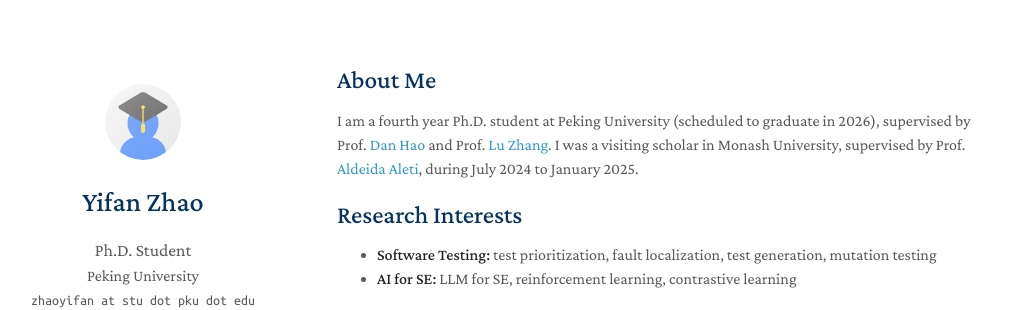
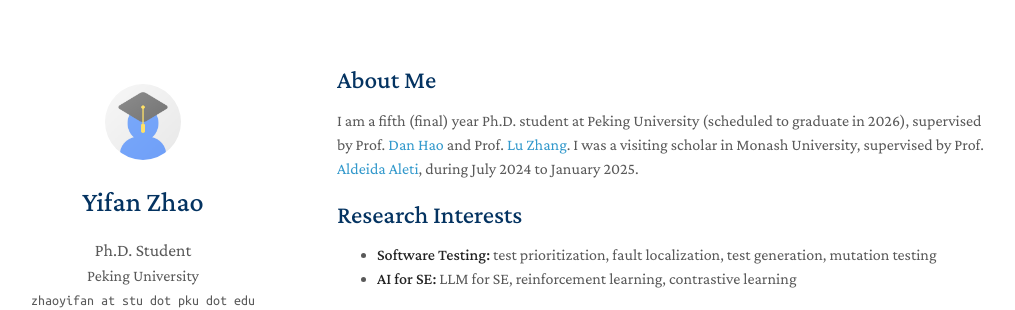
Before and after one commit to yifan-CodeDir/yifan-CodeDir.github.io, a Jekyll site: the page built from index.md, in a window 1280 px wide and 900 px high. Shown: the top 310 px of the window, without its empty margins (133-1148 px from the left). Built offline with Jekyll 4.4.1, drawn with Linux system fonts in a browser that asks for light colours; a style sheet for code colours, icons or effects is not loaded; our own code applies the rules of GitHub Pages for plain Markdown files.

Commit message:
Update index.md

```diff
--- a/index.md
+++ b/index.md
@@ -4,7 +4,7 @@ layout: homepage
 
 ## About Me
 
-I am a fourth year Ph.D. student at Peking University (scheduled to graduate in 2026), supervised by Prof. [Dan Hao](https://scholar.google.com/citations?user=34W2ZrMAAAAJ&hl=zh-CN) and Prof. [Lu Zhang](https://scholar.google.com/citations?hl=zh-CN&user=JUnz2VcAAAAJ). I was a visiting scholar in Monash University, supervised by Prof. [Aldeida Aleti](https://users.monash.edu.au/~aldeidaa/), during July 2024 to January 2025.
+I am a fifth (final) year Ph.D. student at Peking University (scheduled to graduate in 2026), supervised by Prof. [Dan Hao](https://scholar.google.com/citations?user=34W2ZrMAAAAJ&hl=zh-CN) and Prof. [Lu Zhang](https://scholar.google.com/citations?hl=zh-CN&user=JUnz2VcAAAAJ). I was a visiting scholar in Monash University, supervised by Prof. [Aldeida Aleti](https://users.monash.edu.au/~aldeidaa/), during July 2024 to January 2025.
 
 
 ## Research Interests
```
